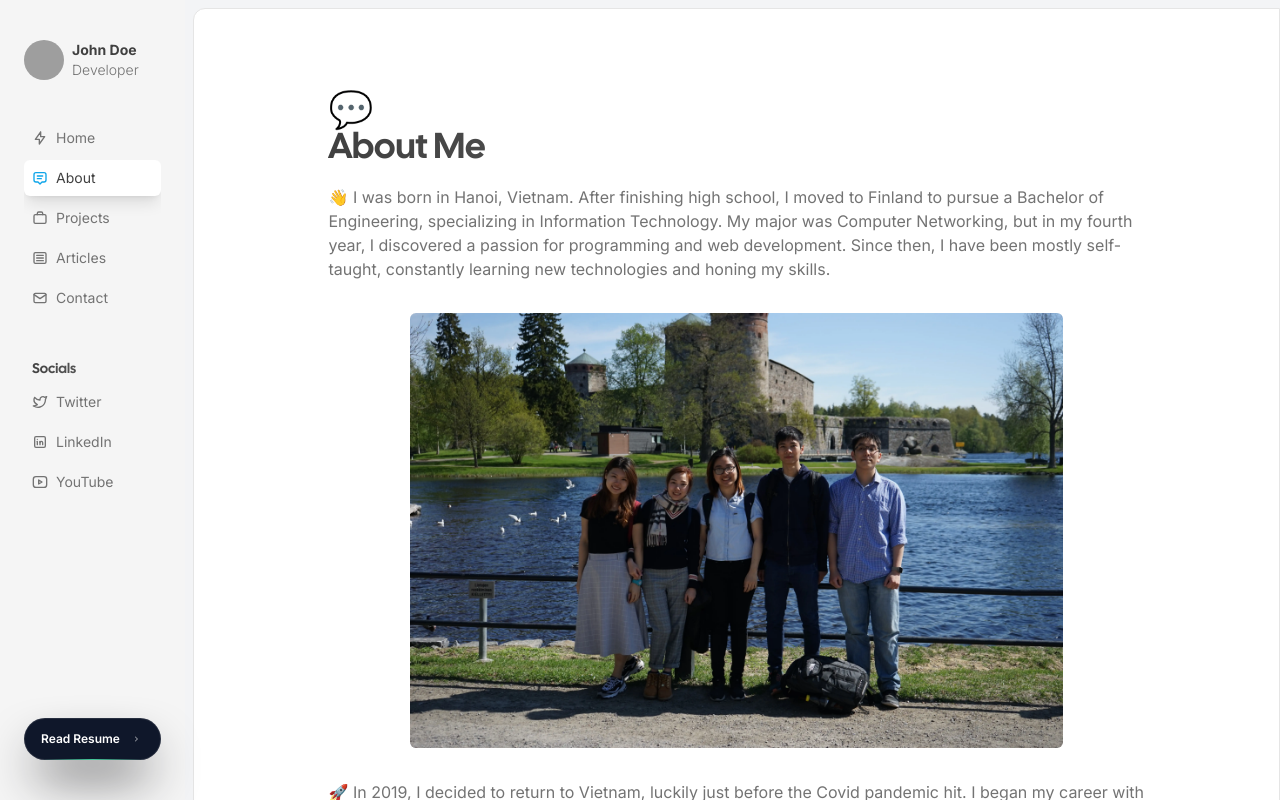
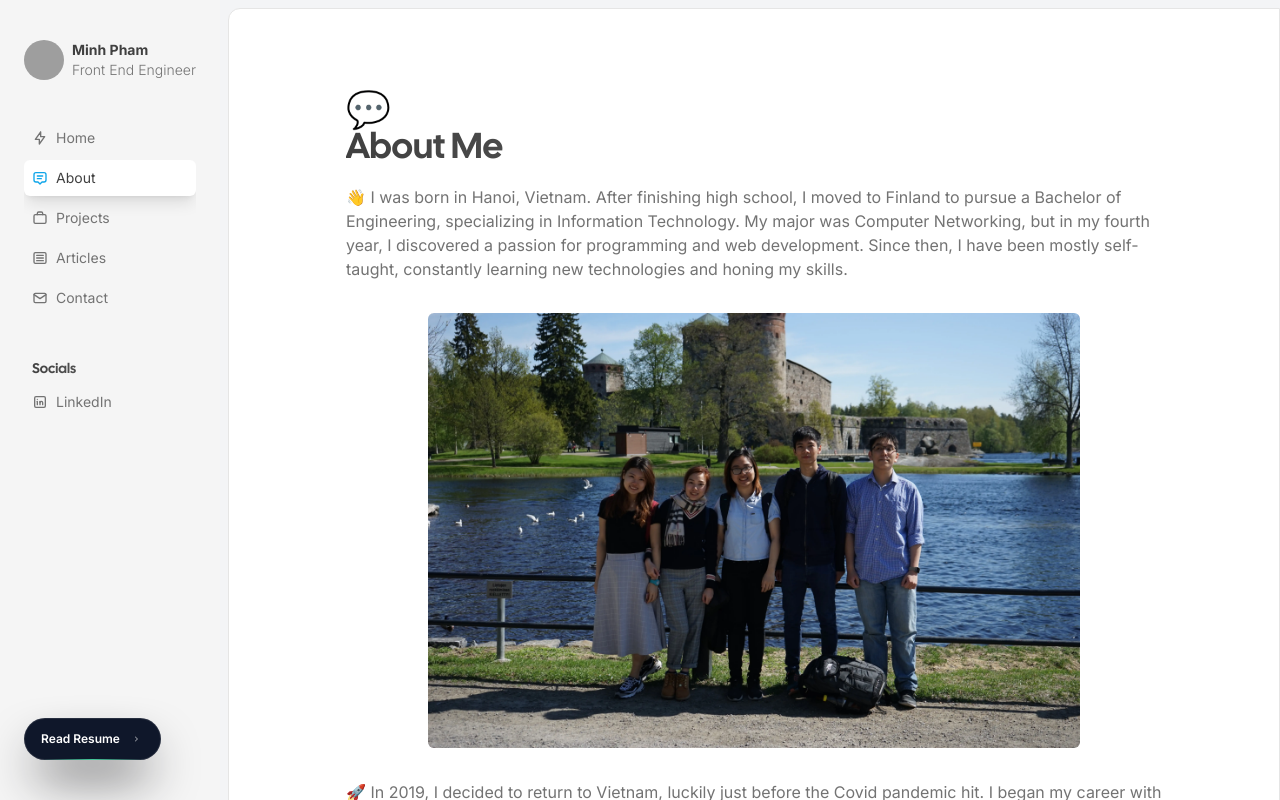
Before and after one commit to monmush/portfolio, a Next.js app: page /about in a window 1280 px wide. Built offline with nearby package versions, Linux system fonts and the light colour scheme; grey boxes are pictures that could not be loaded.

Commit message:
page meta data

```diff
--- a/src/app/about/page.tsx
+++ b/src/app/about/page.tsx
@@ -1,18 +1,13 @@
 import { Container } from "@/components/Container";
 import { Heading } from "@/components/Heading";
-import { Highlight } from "@/components/Highlight";
-import { Paragraph } from "@/components/Paragraph";
-import { Products } from "@/components/Products";
 import { Metadata } from "next";
-import Image from "next/image";
 
-import { motion } from "framer-motion";
 import About from "@/components/About";
 
 export const metadata: Metadata = {
-  title: "About | John Doe",
+  title: "About | Minh Pham",
   description:
-    "John Doe is a developer, writer and speaker. He is a digital nomad and travels around the world while working remotely.",
+    "Minh Pham is a frontend engineer with 5 years of experience building SaaS solutions. He works remotely from Vietnam, delivering high-quality web applications.",
 };
 
 export default function AboutPage() {
--- a/src/app/blog/page.tsx
+++ b/src/app/blog/page.tsx
@@ -1,16 +1,15 @@
+import { Blogs } from "@/components/Blogs";
 import { Container } from "@/components/Container";
 import { Heading } from "@/components/Heading";
 import { Highlight } from "@/components/Highlight";
 import { Paragraph } from "@/components/Paragraph";
-import { Products } from "@/components/Products";
+import { Metadata } from "next";
 import { getAllBlogs } from "../../../lib/getAllBlogs";
-import { Blogs } from "@/components/Blogs";
-import { Metadata } from "next";
 
 export const metadata: Metadata = {
-  title: "Blogs | John Doe",
+  title: "Blogs | Minh Pham",
   description:
-    "John Doe is a developer, writer and speaker. He is a digital nomad and travels around the world while working remotely.",
+    "Minh Pham is a frontend engineer with 5 years of experience building SaaS solutions. He works remotely from Vietnam, delivering high-quality web applications.",
 };
 
 export default async function Blog() {
--- a/src/app/contact/page.tsx
+++ b/src/app/contact/page.tsx
@@ -1,16 +1,13 @@
 import { Contact } from "@/components/Contact";
 import { Container } from "@/components/Container";
 import { Heading } from "@/components/Heading";
-import { Highlight } from "@/components/Highlight";
 import { Paragraph } from "@/components/Paragraph";
-import { Products } from "@/components/Products";
 import { Metadata } from "next";
-import Image from "next/image";
 
 export const metadata: Metadata = {
-  title: "Contact | John Doe",
+  title: "Contact | Minh Pham",
   description:
-    "John Doe is a developer, writer and speaker. He is a digital nomad and travels around the world while working remotely.",
+    "Minh Pham is a frontend engineer with 5 years of experience building SaaS solutions. He works remotely from Vietnam, delivering high-quality web applications.",
 };
 
 export default function Projects() {
--- a/src/app/layout.tsx
+++ b/src/app/layout.tsx
@@ -1,9 +1,9 @@
+import { Footer } from "@/components/Footer";
 import { Sidebar } from "@/components/Sidebar";
-import "./globals.css";
 import type { Metadata } from "next";
 import { Inter } from "next/font/google";
 import { twMerge } from "tailwind-merge";
-import { Footer } from "@/components/Footer";
+import "./globals.css";
 
 const inter = Inter({
   subsets: ["latin"],
@@ -11,9 +11,9 @@ const inter = Inter({
 });
 
 export const metadata: Metadata = {
-  title: "John Doe - Developer",
+  title: "Minh Pham - Front End Engineer",
   description:
-    "John Doe is a developer, writer and speaker. He is a digital nomad and travels around the world while working remotely.",
+    "Minh Pham is a frontend engineer with 5 years of experience building SaaS solutions. He works remotely from Vietnam, delivering high-quality web applications.",
 };
 
 export default function RootLayout({
--- a/src/app/projects/[slug]/page.tsx
+++ b/src/app/projects/[slug]/page.tsx
@@ -1,13 +1,8 @@
 import { Container } from "@/components/Container";
-import { Heading } from "@/components/Heading";
-import { Highlight } from "@/components/Highlight";
-import { Paragraph } from "@/components/Paragraph";
 import { SingleProduct } from "@/components/Product";
-import { Products } from "@/components/Products";
 import { products } from "@/constants/products";
 import { Product } from "@/types/products";
 import { Metadata } from "next";
-import Image from "next/image";
 import { redirect } from "next/navigation";
 
 type Props = {
@@ -24,9 +19,9 @@ export async function generateMetadata({ params }: Props): Promise<Metadata> {
     };
   } else {
     return {
-      title: "Projects | John Doe",
+      title: "Projects | Minh Pham",
       description:
-        "John Doe is a developer, writer and speaker. He is a digital nomad and travels around the world while working remotely.",
+        "Minh Pham is a frontend engineer with 5 years of experience building SaaS solutions. He works remotely from Vietnam, delivering high-quality web applications.",
     };
   }
 }
--- a/src/app/projects/page.tsx
+++ b/src/app/projects/page.tsx
@@ -1,15 +1,12 @@
 import { Container } from "@/components/Container";
 import { Heading } from "@/components/Heading";
-import { Highlight } from "@/components/Highlight";
-import { Paragraph } from "@/components/Paragraph";
 import { Products } from "@/components/Products";
 import { Metadata } from "next";
-import Image from "next/image";
 
 export const metadata: Metadata = {
-  title: "Projects | John Doe",
+  title: "Projects | Minh Pham",
   description:
-    "John Doe is a developer, writer and speaker. He is a digital nomad and travels around the world while working remotely.",
+    "Minh Pham is a frontend engineer with 5 years of experience building SaaS solutions. He works remotely from Vietnam, delivering high-quality web applications.",
 };
 
 export default function Projects() {
--- a/src/components/Sidebar.tsx
+++ b/src/components/Sidebar.tsx
@@ -1,17 +1,17 @@
 "use client";
 import { navlinks } from "@/constants/navlinks";
+import { socials } from "@/constants/socials";
+import { isMobile } from "@/lib/utils";
 import { Navlink } from "@/types/navlink";
+import { IconLayoutSidebarRightCollapse } from "@tabler/icons-react";
+import { AnimatePresence, motion } from "framer-motion";
 import Image from "next/image";
 import Link from "next/link";
-import { useRouter, usePathname } from "next/navigation";
+import { usePathname } from "next/navigation";
 import React, { useState } from "react";
 import { twMerge } from "tailwind-merge";
+import { Badge } from "./Badge";
 import { Heading } from "./Heading";
-import { socials } from "@/constants/socials";
-import { Badge } from "./Badge";
-import { AnimatePresence, motion } from "framer-motion";
-import { IconLayoutSidebarRightCollapse } from "@tabler/icons-react";
-import { isMobile } from "@/lib/utils";
 
 export const Sidebar = () => {
   const [open, setOpen] = useState(isMobile() ? false : true);
@@ -113,8 +113,8 @@ const SidebarHeader = () => {
         className="object-cover object-top rounded-full flex-shrink-0"
       />
       <div className="flex text-sm flex-col">
-        <p className="font-bold text-primary">John Doe</p>
-        <p className="font-light text-secondary">Developer</p>
+        <p className="font-bold text-primary">Minh Pham</p>
+        <p className="font-light text-secondary">Front End Engineer</p>
       </div>
     </div>
   );
--- a/src/constants/socials.tsx
+++ b/src/constants/socials.tsx
@@ -1,23 +1,9 @@
-import {
-  IconBrandLinkedin,
-  IconBrandTwitter,
-  IconBrandYoutube,
-} from "@tabler/icons-react";
+import { IconBrandLinkedin } from "@tabler/icons-react";
 
 export const socials = [
   {
-    href: "https://twitter.com/mannupaaji",
-    label: "Twitter",
-    icon: IconBrandTwitter,
-  },
-  {
-    href: "https://linkedin.com/in/manuarora28",
+    href: "https://linkedin.com/in/minh-pham-developer",
     label: "LinkedIn",
     icon: IconBrandLinkedin,
   },
-  {
-    href: "https://youtube.com/maninthere",
-    label: "YouTube",
-    icon: IconBrandYoutube,
-  },
 ];
```
